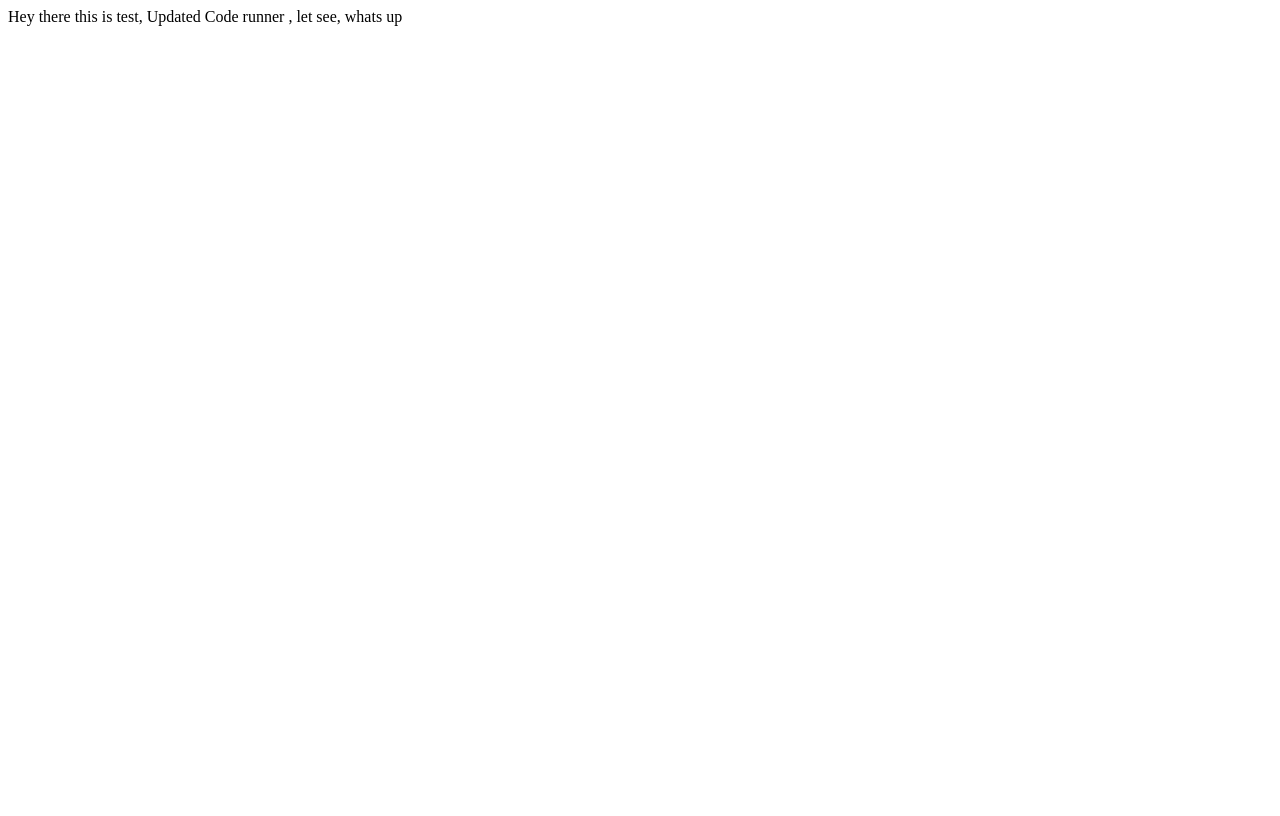
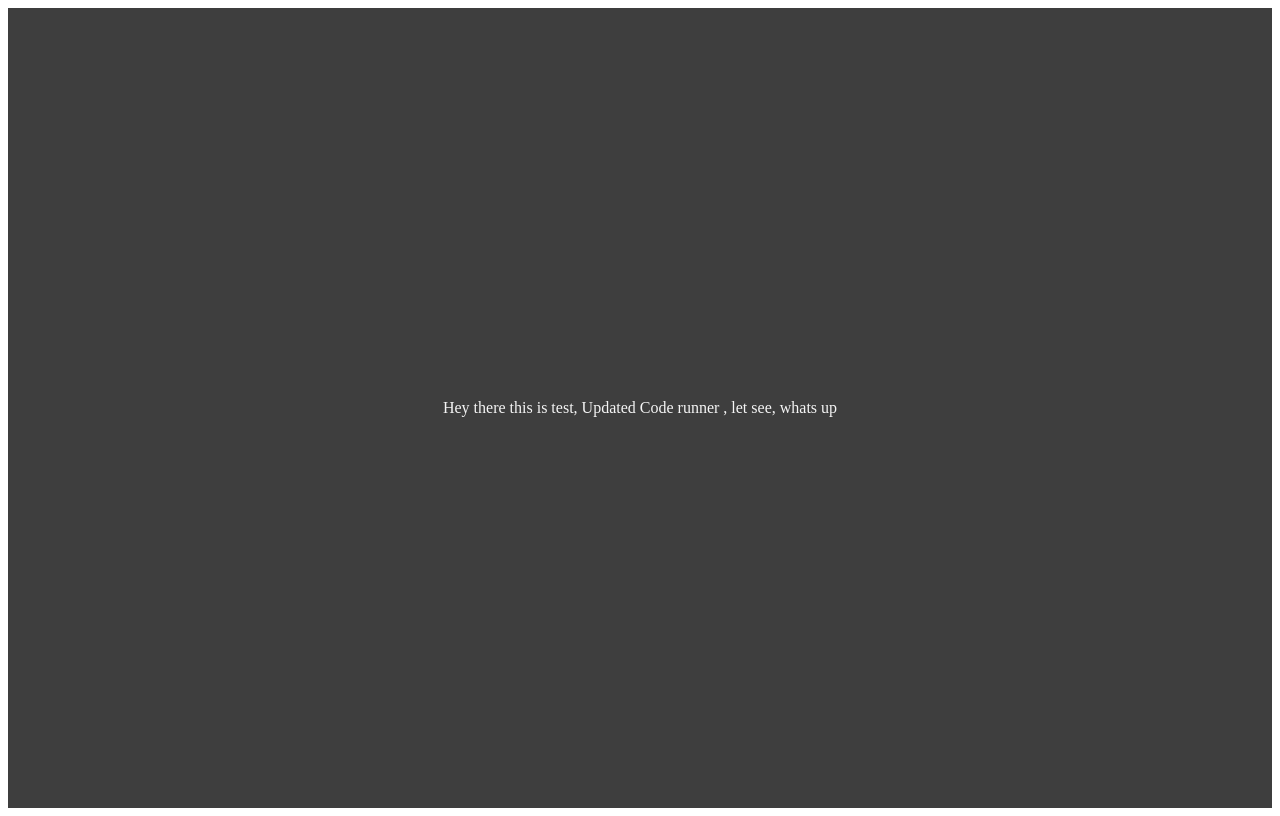
Before and after one commit to rajgopaljakhmola/testCI, an Angular app: page / in a window 1280 px wide. Built offline with nearby package versions, Linux system fonts and the light colour scheme.

Commit message:
Changes to style

```diff
--- a/src/app/app.component.scss
+++ b/src/app/app.component.scss
@@ -0,0 +1,8 @@
+div{
+    height: 100vh;
+    background-color: rgb(62, 62, 62);
+    color:whitesmoke;
+    display: flex;
+    justify-content: center;
+    align-items: center;
+}
```
